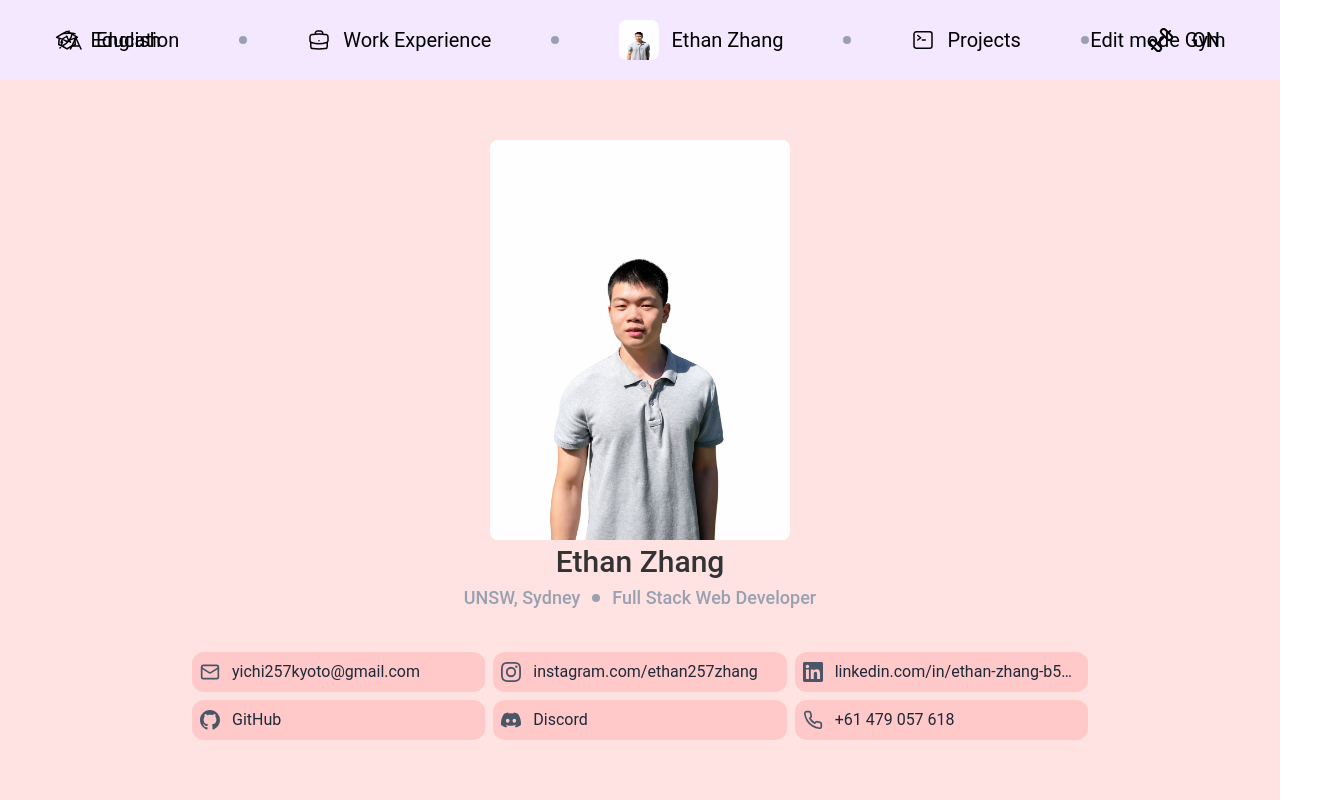
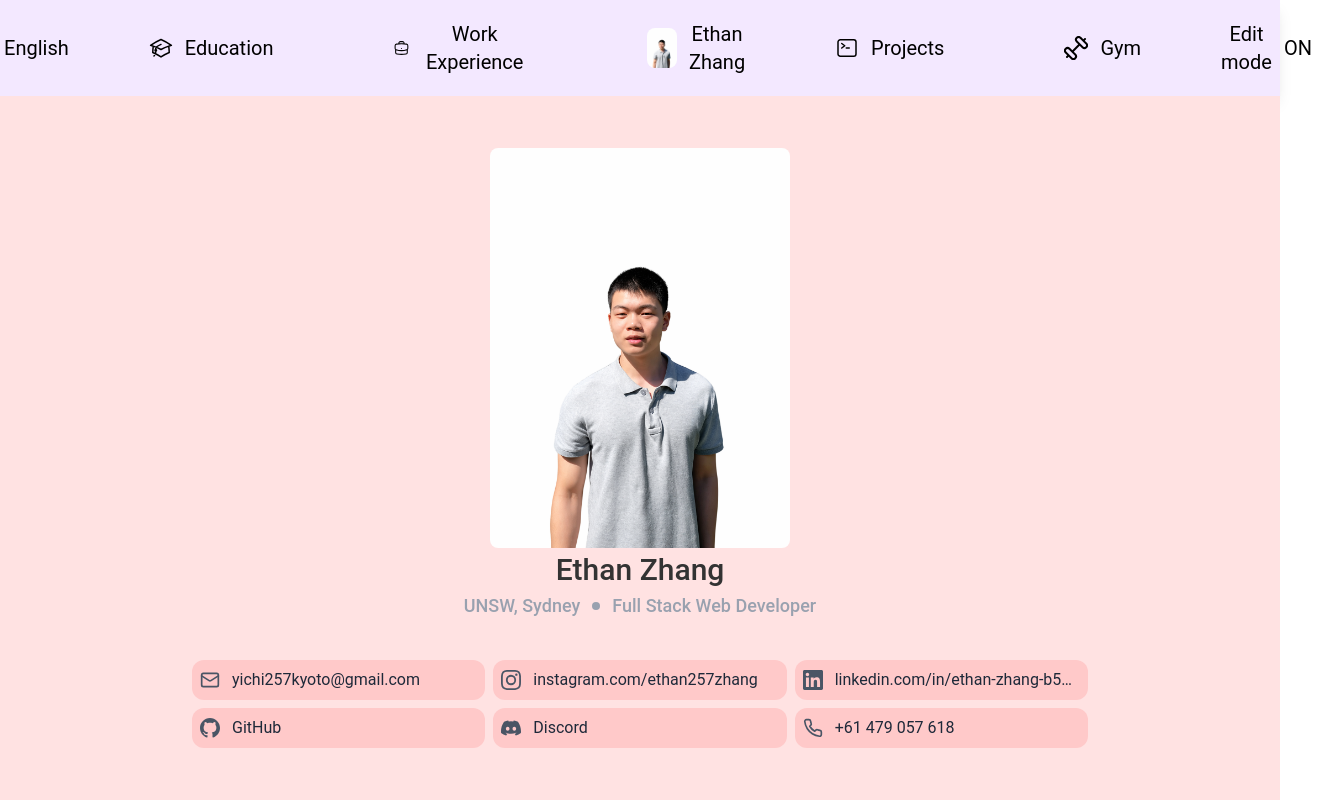
Before and after one commit to yichiKyoto/ethan_zhang_website, a React (Vite) app in the folder client/: page / in a window 1280 px wide. Shown: the whole page, 1332 px wide, since content can reach past the window. Built offline with nearby package versions, Linux system fonts and the light colour scheme; no server answers.

Commit message:
fixed navbar issues

```diff
--- a/client/src/NavBar.tsx
+++ b/client/src/NavBar.tsx
@@ -7,8 +7,8 @@ export default function NavBar(props: {bgColor: string, txtColor: string}) {
   const { language, setLanguage, isAdmin } = useContext(Context);
 
   return (
-    <div className={`flex justify-center w-full items-center text-center ${props.bgColor} ${props.txtColor} gap-10 shadow-lg`}>
-      <button className="text-xl flex items-center gap-3 underline-offset-4 transition-colors hover:bg-gray-200/60 p-5 rounded-xl cursor-pointer absolute left-10" onClick={() => {
+    <div className={`flex justify-center w-full items-center text-center ${props.bgColor} ${props.txtColor} gap-10 shadow-lg px-5`}>
+      <button className="text-xl flex items-center gap-3 underline-offset-4 transition-colors hover:bg-gray-200/60 p-5 rounded-xl cursor-pointer mr-auto" onClick={() => {
         if (language === 'English') {
           setLanguage('中文');
         } else {
@@ -54,7 +54,7 @@ export default function NavBar(props: {bgColor: string, txtColor: string}) {
         {language === 'English' ? 'Gym' : '健身'}
       </Link>
 
-      <Link to="/admin" className="text-xl flex items-center gap-3 underline-offset-4 transition-colors hover:bg-gray-200/60 p-5 rounded-xl cursor-pointer absolute right-10">
+      <Link to="/admin" className="text-xl flex items-center gap-3 underline-offset-4 transition-colors hover:bg-gray-200/60 p-5 rounded-xl cursor-pointer ml-auto">
         {language === 'English' ? (
           <>
             Edit mode <span>{isAdmin ? "ON" : "OFF"}</span>
```
